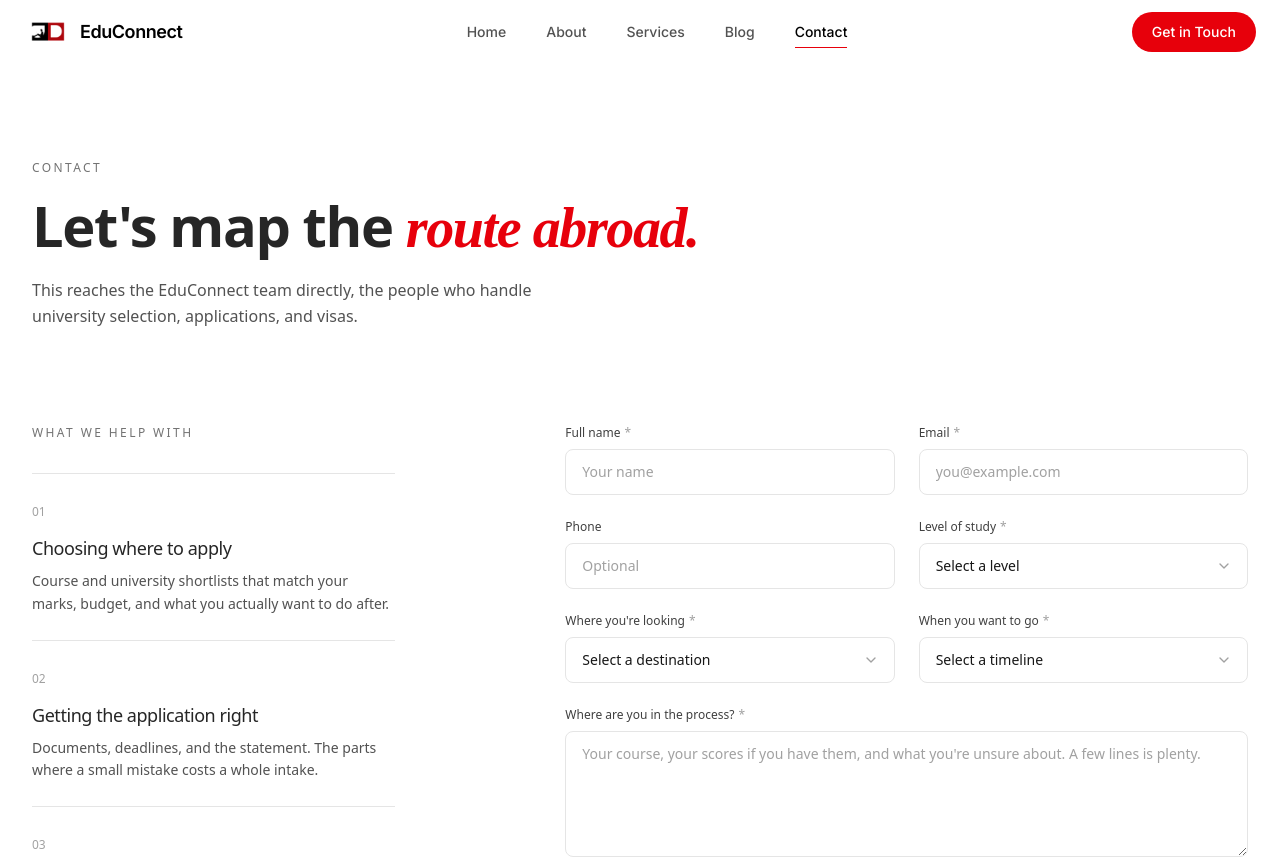
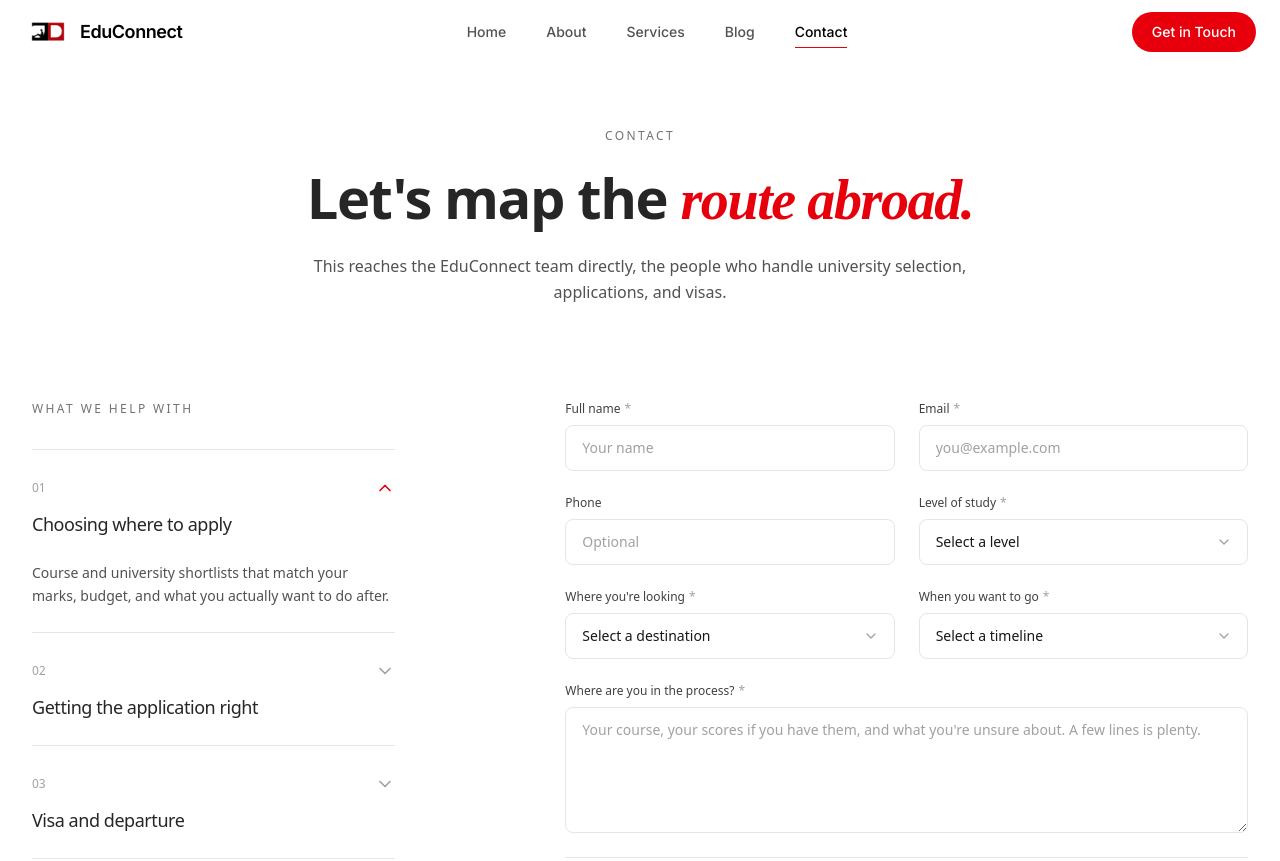
Before and after one commit to LeelaMohan217/J-Monk-Devops, a React (Vite) app: page /educonnect/contact in a window 1280 px wide. Shown: the top 861 px of the page. Built offline with nearby package versions, Linux system fonts and the light colour scheme.

Commit message:
Reveal contact form fields individually and collapse the EduConnect stage list

```diff
--- a/src/shared/components/ContactForm.jsx
+++ b/src/shared/components/ContactForm.jsx
@@ -1,7 +1,14 @@
 import { useState } from "react";
+import { motion } from "framer-motion";
 import { ChevronDown } from "lucide-react";
+import { fadeIn } from "../variants";
+import { centerTrigger, groupContainer } from "../motionConfig";
 
 const emailPattern = /^[^\s@]+@[^\s@]+\.[^\s@]+$/;
+
+// The fields sit close together in a two-column grid, so they share one
+// trigger and cascade. Kept short so the form is usable almost immediately.
+const FIELD_STEP = 0.06;
 
 const baseField =
   "w-full rounded-lg border bg-white px-4 py-3 text-sm text-neutral-900 placeholder:text-neutral-400 transition-colors duration-200 focus:outline-none";
@@ -67,8 +74,12 @@ const ContactForm = ({
 
   return (
     <form onSubmit={handleSubmit} noValidate className="flex flex-col gap-6">
-      <div className="grid gap-5 sm:grid-cols-2 sm:gap-6">
-        {fields.map((field) => {
+      <motion.div
+        variants={groupContainer}
+        {...centerTrigger}
+        className="grid gap-5 sm:grid-cols-2 sm:gap-6"
+      >
+        {fields.map((field, index) => {
           const id = `${idPrefix}-${field.name}`;
           const errorId = `${id}-error`;
           const hasError = Boolean(errors[field.name]);
@@ -79,8 +90,9 @@ const ContactForm = ({
           }`;
 
           return (
-            <div
+            <motion.div
               key={field.name}
+              variants={fadeIn("up", index * FIELD_STEP)}
               className={`flex flex-col gap-2 ${field.full ? "sm:col-span-2" : ""}`}
             >
               <label
@@ -154,12 +166,16 @@ const ContactForm = ({
                   {errors[field.name]}
                 </p>
               )}
-            </div>
+            </motion.div>
           );
         })}
-      </div>
+      </motion.div>
 
-      <div className="flex flex-col gap-4 border-t border-neutral-200 pt-6 sm:flex-row sm:items-center sm:justify-between">
+      <motion.div
+        variants={fadeIn("up", fields.length * FIELD_STEP)}
+        {...centerTrigger}
+        className="flex flex-col gap-4 border-t border-neutral-200 pt-6 sm:flex-row sm:items-center sm:justify-between"
+      >
         <button
           type="submit"
           className="group inline-flex items-center justify-center gap-2 rounded-full bg-red-600 px-6 py-3 text-sm font-medium text-white transition-colors duration-300 hover:bg-red-700 focus-visible:outline-2 focus-visible:outline-offset-2 focus-visible:outline-red-600"
@@ -171,7 +187,7 @@ const ContactForm = ({
         <p className="text-xs text-neutral-500">
           <span className="text-neutral-400">*</span> Required
         </p>
-      </div>
+      </motion.div>
 
       <p
         role="status"
--- a/src/sites/educonnect/pages/Contact.jsx
+++ b/src/sites/educonnect/pages/Contact.jsx
@@ -1,11 +1,19 @@
-import { motion } from "framer-motion";
+import { useState } from "react";
+import { AnimatePresence, motion } from "framer-motion";
+import { ChevronDown } from "lucide-react";
 import ContactForm from "../../../shared/components/ContactForm";
 import { fadeIn } from "../../../shared/variants";
-import { groupContainer } from "../../../shared/motionConfig";
+// The stage list is a tall stack, so each item reveals on its own trigger.
+// An element-relative `amount` is used rather than the shared `centerTrigger`,
+// whose shortened observer root can leave the lowest items unrevealed when the
+// page has little scroll left below them.
+const stageReveal = {
+  initial: "hidden",
+  whileInView: "show",
+  viewport: { once: true, amount: 0.2 },
+};
 import { PAGE_HEADING_SIZE } from "../../../shared/headingSizes";
 import useDocumentMeta from "../../../shared/hooks/useDocumentMeta";
-
-const CASCADE_STEP = 0.1;
 
 const fields = [
   {
@@ -97,6 +105,8 @@ const stages = [
 ];
 
 const EduConnectContact = () => {
+  const [openStage, setOpenStage] = useState(0);
+
   useDocumentMeta(
     "Contact | EduConnect",
     "This reaches the EduConnect team directly, the people who handle university selection, applications, and visas."
@@ -104,9 +114,9 @@ const EduConnectContact = () => {
 
   return (
     <main className="bg-surface">
-      <section className="w-full bg-surface pt-32 pb-16 md:pt-40 md:pb-24">
+      <section className="w-full bg-surface pt-28 pb-16 md:pt-32 md:pb-24">
         <div className="mx-auto max-w-7xl px-6 md:px-8">
-          <div className="flex flex-col items-start gap-5 text-left">
+          <div className="flex flex-col items-center gap-6 text-center">
             <motion.span
               variants={fadeIn("up", 0.05)}
               initial="hidden"
@@ -120,7 +130,7 @@ const EduConnectContact = () => {
               variants={fadeIn("up", 0.15)}
               initial="hidden"
               animate="show"
-              className={`max-w-3xl font-semibold text-neutral-800 ${PAGE_HEADING_SIZE}`}
+              className={`max-w-3xl text-center font-semibold text-neutral-800 ${PAGE_HEADING_SIZE}`}
             >
               Let&apos;s map the{" "}
               <span className="font-['Playfair_Display',serif] text-red-600 italic">
@@ -132,7 +142,7 @@ const EduConnectContact = () => {
               variants={fadeIn("up", 0.3)}
               initial="hidden"
               animate="show"
-              className="max-w-xl text-sm leading-relaxed text-neutral-600 md:text-base"
+              className="max-w-2xl text-center text-base leading-relaxed text-neutral-600"
             >
               This reaches the EduConnect team directly, the people who
               handle university selection, applications, and visas.
@@ -143,65 +153,92 @@ const EduConnectContact = () => {
 
       <section className="bg-surface pb-16 md:pb-24">
         <div className="mx-auto grid max-w-7xl gap-12 px-6 md:px-8 lg:grid-cols-12 lg:gap-16">
-          <motion.div
-            variants={groupContainer}
-            initial="hidden"
-            whileInView="show"
-            viewport={{ once: true, amount: 0.3 }}
-            className="lg:col-span-4"
-          >
+          <div className="lg:col-span-4">
             <motion.h2
-              variants={fadeIn("up", 0 * CASCADE_STEP)}
+              variants={fadeIn("up", 0)}
+              {...stageReveal}
               className="text-xs font-medium uppercase tracking-[0.2em] text-neutral-500"
             >
               What we help with
             </motion.h2>
 
             <ol className="mt-8 border-t border-neutral-200">
-              {stages.map((stage, index) => (
+              {stages.map((stage, index) => {
+                const isOpen = openStage === index;
+
+                return (
                   <motion.li
                     key={stage.step}
-                  variants={fadeIn("up", (1 + index) * CASCADE_STEP)}
-                  className="border-b border-neutral-200 py-6"
+                    variants={fadeIn("up", 0)}
+                    {...stageReveal}
+                    className="border-b border-neutral-200"
                   >
+                    <button
+                      type="button"
+                      onClick={() => setOpenStage(isOpen ? null : index)}
+                      aria-expanded={isOpen}
+                      className="flex w-full items-start justify-between gap-4 py-6 text-left"
+                    >
+                      <span>
                         <span
                           className="text-xs font-medium tabular-nums text-neutral-400"
                           aria-hidden="true"
                         >
                           {stage.step}
                         </span>
-                  <h3 className="mt-3 text-base font-medium tracking-tight text-neutral-800 md:text-lg">
+                        <span className="mt-3 block text-base font-medium tracking-tight text-neutral-800 md:text-lg">
                           {stage.title}
-                  </h3>
-                  <p className="mt-2 text-sm leading-relaxed text-neutral-600">
+                        </span>
+                      </span>
+
+                      <ChevronDown
+                        className={`mt-1 h-5 w-5 shrink-0 transition-[color,transform] duration-300 ${
+                          isOpen ? "rotate-180 text-red-600" : "text-neutral-400"
+                        }`}
+                        aria-hidden="true"
+                      />
+                    </button>
+
+                    <AnimatePresence initial={false}>
+                      {isOpen && (
+                        <motion.div
+                          initial={{ height: 0, opacity: 0 }}
+                          animate={{ height: "auto", opacity: 1 }}
+                          exit={{ height: 0, opacity: 0 }}
+                          transition={{
+                            duration: 0.3,
+                            ease: [0.16, 1, 0.3, 1],
+                          }}
+                          className="overflow-hidden"
+                        >
+                          <p className="pb-6 text-sm leading-relaxed text-neutral-600">
                             {stage.body}
                           </p>
+                        </motion.div>
+                      )}
+                    </AnimatePresence>
                   </motion.li>
-              ))}
+                );
+              })}
             </ol>
 
             <motion.p
-              variants={fadeIn("up", (1 + stages.length) * CASCADE_STEP)}
+              variants={fadeIn("up", 0)}
+              {...stageReveal}
               className="mt-8 text-sm leading-relaxed text-neutral-500"
             >
               Wherever you are in that list, start there. You don&apos;t need
               anything prepared to get in touch.
             </motion.p>
-          </motion.div>
+          </div>
 
-          <motion.div
-            variants={fadeIn("up", 0.1)}
-            initial="hidden"
-            whileInView="show"
-            viewport={{ once: true, amount: 0.2 }}
-            className="lg:col-span-7 lg:col-start-6"
-          >
+          <div className="lg:col-span-7 lg:col-start-6">
             <ContactForm
               idPrefix="educonnect-contact"
               fields={fields}
               submitLabel="Send to EduConnect"
             />
-          </motion.div>
+          </div>
         </div>
       </section>
     </main>
--- a/src/sites/skillconnect/pages/Contact.jsx
+++ b/src/sites/skillconnect/pages/Contact.jsx
@@ -156,11 +156,7 @@ const SkillConnectContact = () => {
             </div>
           </motion.div>
 
-          <motion.div
-            variants={fadeIn("up", 0.1)}
-            {...centerTrigger}
-            className="lg:col-span-7 lg:col-start-6"
-          >
+          <div className="lg:col-span-7 lg:col-start-6">
             <ContactForm
               idPrefix="skillconnect-contact"
               fields={fields}
@@ -172,7 +168,7 @@ const SkillConnectContact = () => {
                 />
               }
             />
-          </motion.div>
+          </div>
         </div>
       </section>
     </main>
```
Lines whose indentation alone changed are shown as unchanged.
